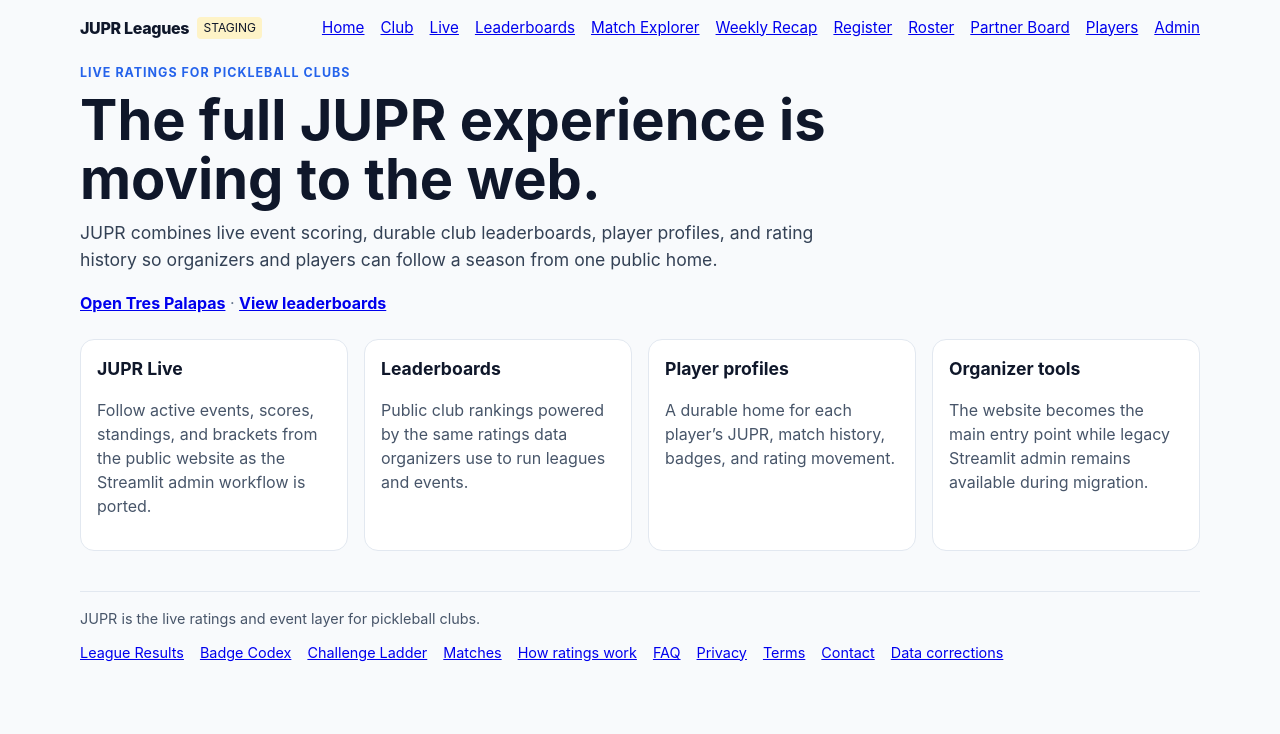
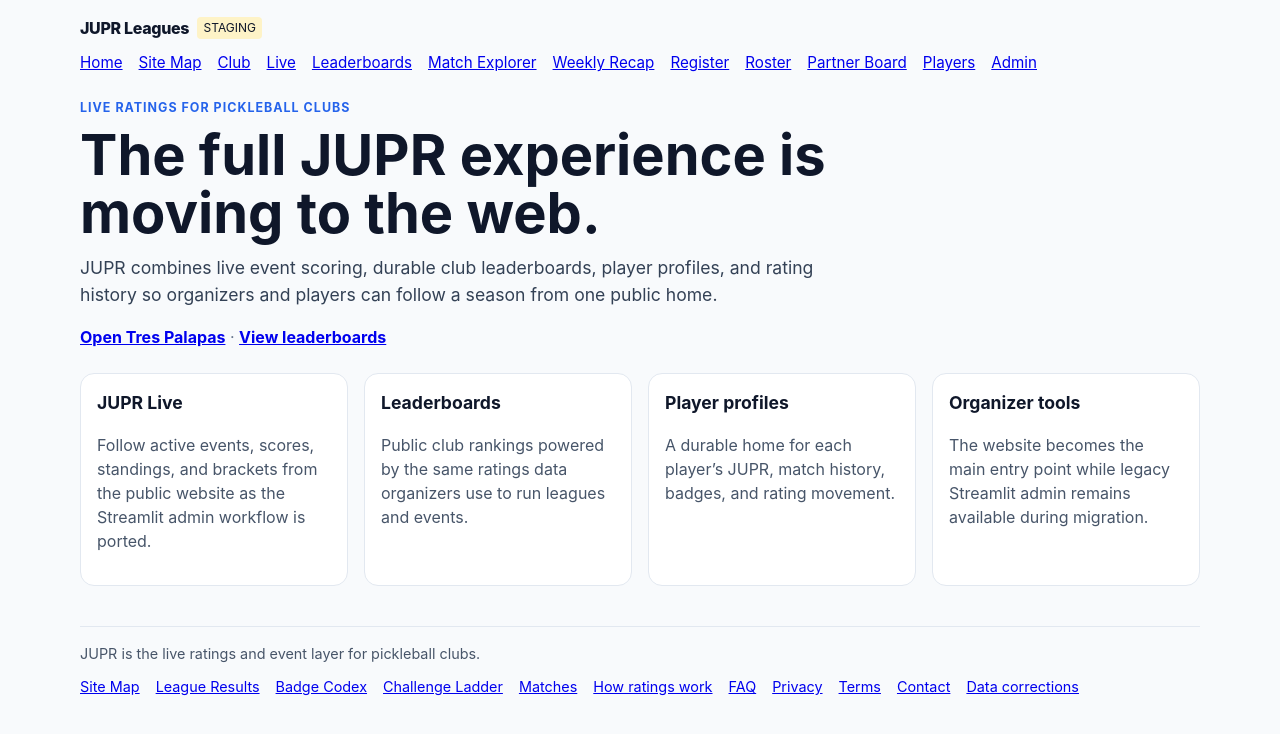
Before and after one commit to pickleballattrespalapas/JUPR, a Next.js app in the folder apps/web/: page / in a window 1280 px wide. Shown: the top 734 px of the page. Built offline with nearby package versions, Linux system fonts and the light colour scheme.

Commit message:
link public site map in shell

```diff
--- a/apps/web/app/layout.tsx
+++ b/apps/web/app/layout.tsx
@@ -64,6 +64,7 @@
             </div>
             <nav style={navStyle} aria-label="Primary navigation">
               <Link href="/">Home</Link>
+              <Link href="/site-map">Site Map</Link>
               <Link href="/clubs/tres-palapas">Club</Link>
               <Link href="/clubs/tres-palapas/live">Live</Link>
               <Link href="/clubs/tres-palapas/leaderboards">Leaderboards</Link>
@@ -80,6 +81,7 @@
           <footer style={footerStyle}>
             <span style={{ color: "#475569" }}>JUPR is the live ratings and event layer for pickleball clubs.</span>
             <nav style={{ display: "flex", gap: "1rem", flexWrap: "wrap" }} aria-label="Footer navigation">
+              <Link href="/site-map">Site Map</Link>
               <Link href="/clubs/tres-palapas/league-results">League Results</Link>
               <Link href="/clubs/tres-palapas/badge-codex">Badge Codex</Link>
               <Link href="/clubs/tres-palapas/challenge-ladder">Challenge Ladder</Link>
```
